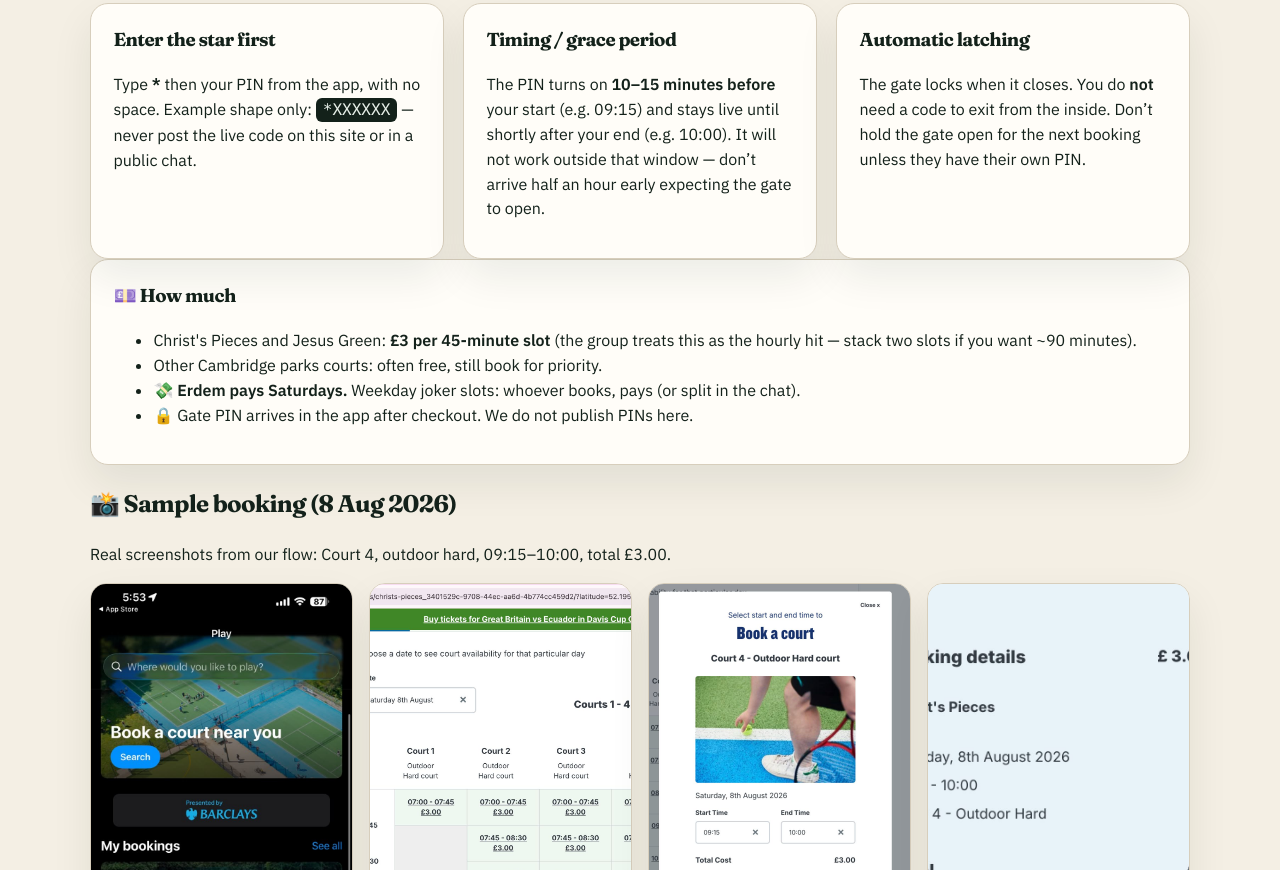
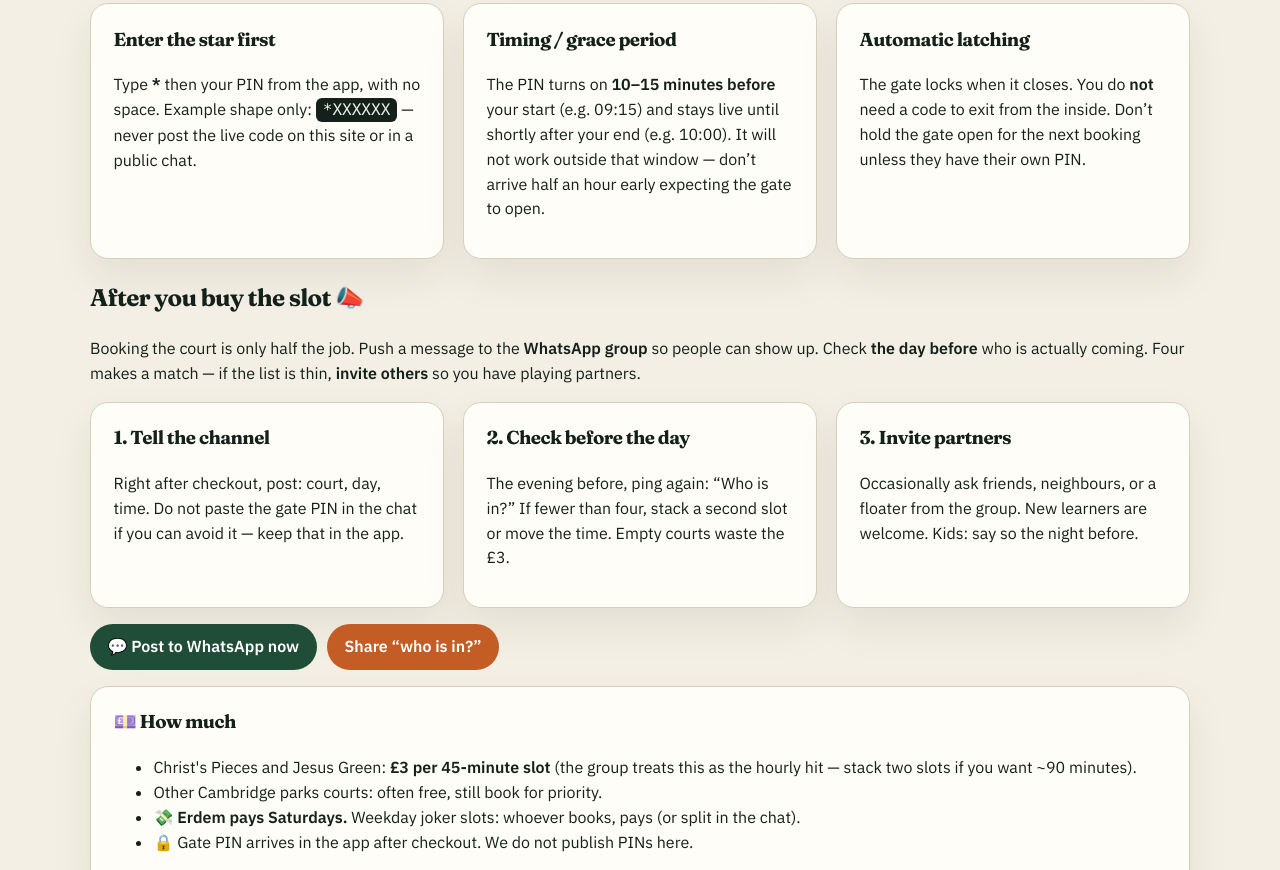
Before and after one commit to rifaterdemsahin/tennis, a plain HTML site: page book.html in a window 1280 px wide. Shown: the part 529-1399 px from the top of the page. Drawn offline with Linux system fonts and the light colour scheme.

Commit message:
Tell bookers to post on WhatsApp and confirm the night before.
After buying a slot: message the group, check who is coming,
and invite extra partners if the four is short.

```diff
--- a/book.html
+++ b/book.html
@@ -48,6 +48,27 @@
       </article>
     </div>
 
+    <h2 data-i18n="coord_h">After you buy the slot 📣</h2>
+    <p data-i18n="coord_p" data-i18n-html>Booking the court is only half the job. Push a message to the <strong>WhatsApp group</strong> so people can show up. Check <strong>the day before</strong> who is actually coming. Four makes a match — if the list is thin, <strong>invite others</strong> so you have playing partners.</p>
+    <div class="grid cards">
+      <article class="card">
+        <h3 data-i18n="coord_1_h">1. Tell the channel</h3>
+        <p data-i18n="coord_1_p">Right after checkout, post: court, day, time. Do not paste the gate PIN in the chat if you can avoid it — keep that in the app.</p>
+      </article>
+      <article class="card">
+        <h3 data-i18n="coord_2_h">2. Check before the day</h3>
+        <p data-i18n="coord_2_p">The evening before, ping again: “Who is in?” If fewer than four, stack a second slot or move the time. Empty courts waste the £3.</p>
+      </article>
+      <article class="card">
+        <h3 data-i18n="coord_3_h">3. Invite partners</h3>
+        <p data-i18n="coord_3_p">Occasionally ask friends, neighbours, or a floater from the group. New learners are welcome. Kids: say so the night before.</p>
+      </article>
+    </div>
+    <p>
+      <a class="cta" href="https://chat.whatsapp.com/H7B8WNRD9aO1zGNfEN7Ok3?mode=gi_t" data-i18n="coord_wa">💬 Post to WhatsApp now</a>
+      <a class="cta alt" href="https://wa.me/?text=%F0%9F%8E%BE%20Court%20booked%20%E2%80%94%20who%20is%20in%3F%0A%0APlease%20confirm%20the%20night%20before.%20Need%20four%20for%20doubles.%20Invite%20a%20partner%20if%20we%20are%20short.%0A%0ASite%3A%20https%3A%2F%2Frifaterdemsahin.github.io%2Ftennis%2Fbook.html">Share “who is in?”</a>
+    </p>
+
     <div class="card">
       <h3 data-i18n="book_how">💷 How much</h3>
       <ul>
--- a/js/i18n.js
+++ b/js/i18n.js
@@ -215,6 +215,15 @@ const T = {
     book_eyebrow: "📱 LTA Play Tennis / ClubSpark",
     book_h1: "Book a court in the Play Tennis app",
     book_lede: "This is the app we actually use. Search <strong>Christ's Pieces</strong>, pick a 45-minute slot, pay <strong>£3</strong>. Saturday slots are covered by Erdem.",
+    coord_h: "After you buy the slot 📣",
+    coord_p: "Booking the court is only half the job. Push a message to the <strong>WhatsApp group</strong> so people can show up. Check <strong>the day before</strong> who is actually coming. Four makes a match — if the list is thin, <strong>invite others</strong> so you have playing partners.",
+    coord_1_h: "1. Tell the channel",
+    coord_1_p: "Right after checkout, post: court, day, time. Do not paste the gate PIN in the chat if you can avoid it — keep that in the app.",
+    coord_2_h: "2. Check before the day",
+    coord_2_p: "The evening before, ping again: “Who is in?” If fewer than four, stack a second slot or move the time. Empty courts waste the £3.",
+    coord_3_h: "3. Invite partners",
+    coord_3_p: "Occasionally ask friends, neighbours, or a floater from the group. New learners are welcome. Kids: say so the night before.",
+    coord_wa: "💬 Post to WhatsApp now",
     book_how: "💷 How much",
     book_l1: "Christ's Pieces and Jesus Green: <strong>£3 per 45-minute slot</strong> (the group treats this as the hourly hit — stack two slots if you want ~90 minutes).",
     book_l2: "Other Cambridge parks courts: often free, still book for priority.",
@@ -485,6 +494,15 @@ T.tr = {
   book_eyebrow: "📱 LTA Play Tennis / ClubSpark",
   book_h1: "Play Tennis uygulamasından kort ayırt",
   book_lede: "Kullandığımız uygulama bu. <strong>Christ's Pieces</strong> ara, 45 dakikalık seans seç, <strong>£3</strong> öde. Cumartesileri Erdem karşılıyor.",
+  coord_h: "Kortu aldıktan sonra 📣",
+  coord_p: "Kortu ayırtmak işin yarısı. <strong>WhatsApp grubuna</strong> mesaj at ki insanlar gelsin. <strong>Bir gün önce</strong> kim gelecek kontrol et. Dört kişi maç olur — liste zayıfsa <strong>başkalarını davet et</strong>, partnerin olsun.",
+  coord_1_h: "1. Kanala yaz",
+  coord_1_p: "Ödeme biter bitmez yaz: kort, gün, saat. Kapı PIN’ini sohbete yapıştırma; uygulamada kalsın.",
+  coord_2_h: "2. Günden önce kontrol",
+  coord_2_p: "Bir gece önce yine sor: “Kim var?” Dörtten azsa ikinci seans al veya saati kaydır. Boş kort £3’ü yakar.",
+  coord_3_h: "3. Partner davet et",
+  coord_3_p: "Ara sıra arkadaş, komşu veya gruptan joker çağır. Yeni öğrenenler hoş gelir. Çocuk geliyorsa gece önce söyle.",
+  coord_wa: "💬 Şimdi WhatsApp’a yaz",
   book_how: "💷 Ne kadar",
   book_l1: "Christ's Pieces ve Jesus Green: <strong>45 dakikalık seans £3</strong> (grup bunu saatlik vuruş sayıyor — ~90 dk için iki seans üst üste).",
   book_l2: "Diğer park kortları çoğu zaman ücretsiz; yine de öncelik için ayırt.",
@@ -1226,7 +1244,7 @@ const SITE_PAGES = [
   { href: "enter.html", title: "Entry & lock", keys: "enter gate lock keypad star pin council qr lta.org.uk/book christ's pieces search codelocks smartaccess clubspark" },
   { href: "learn.html", title: "Learn", keys: "starter guide shots scoring doubles videos" },
   { href: "courts.html", title: "Courts", keys: "christ's pieces jesus green st ives lammas" },
-  { href: "book.html", title: "Book", keys: "play tennis app £3 booking pin" },
+  { href: "book.html", title: "Book", keys: "play tennis app £3 booking pin whatsapp coordinate invite partners who is in" },
   { href: "parking.html", title: "Parking", keys: "petersfield mansions cb1 1bb ring 50 walk" },
   { href: "kids.html", title: "Kids", keys: "children watch practice balls talk" },
   { href: "shop.html", title: "Shop", keys: "amazon racket balls shoes" },
```
Also changed, not shown: calendar.html (+4 -0 lines), index.html (+4 -0 lines).
